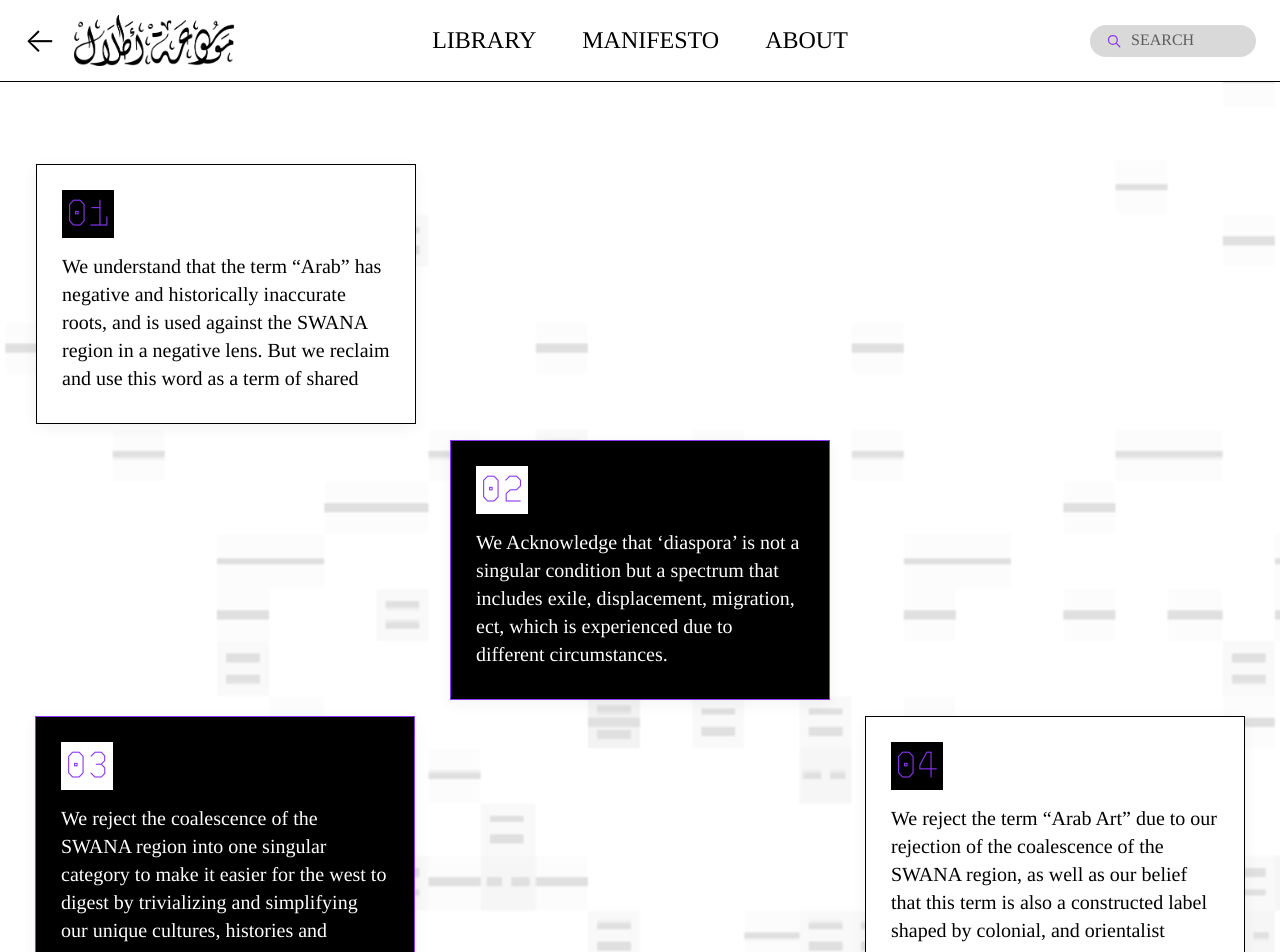
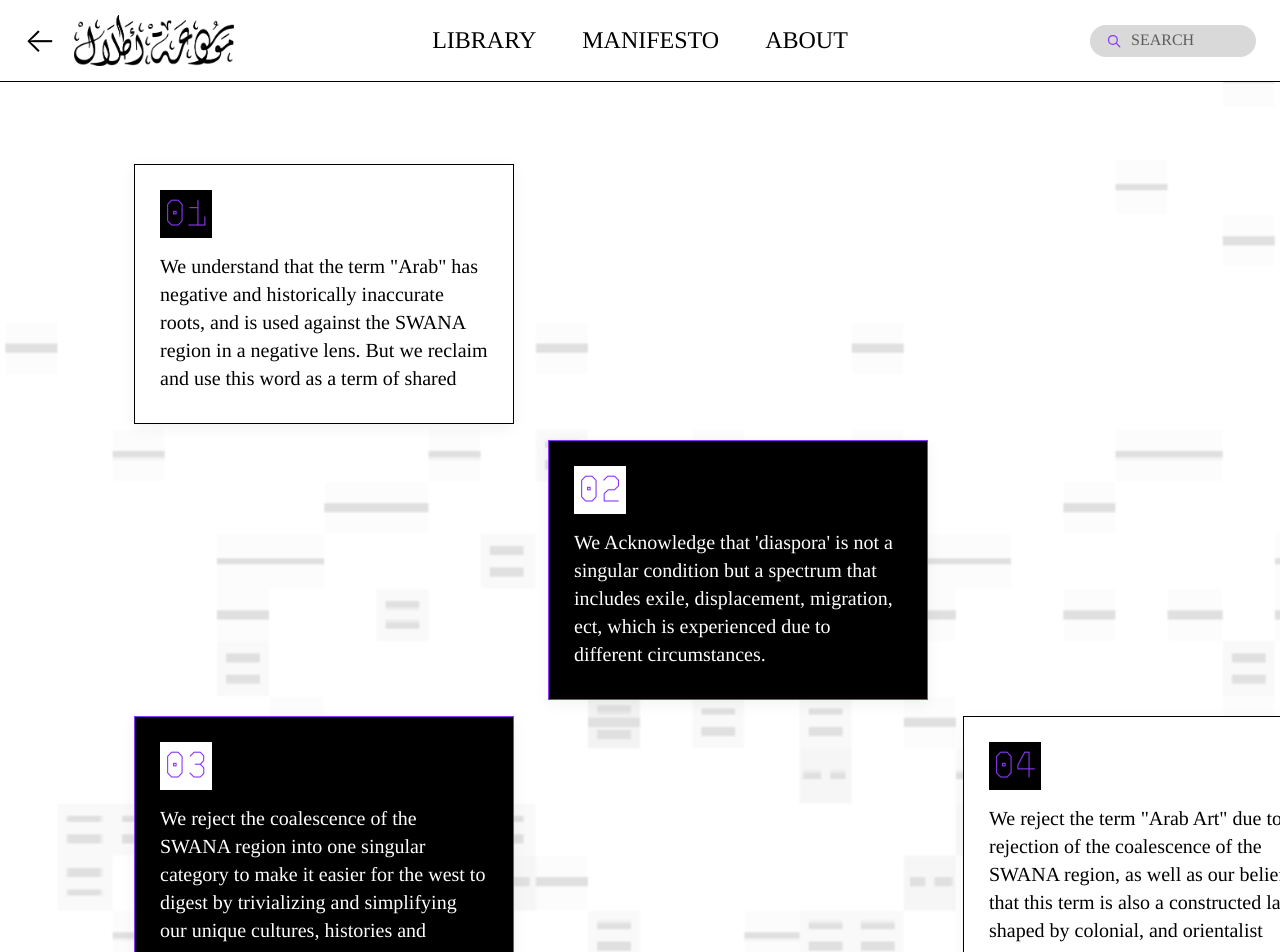
Before and after one commit to omarsamehelsheikh/atlal-archive, a React (Create React App) app in the folder frontend/: page /manifesto in a window 1280 px wide. Shown: the top 952 px of the page. Built offline with nearby package versions, Linux system fonts and the light colour scheme.

Commit message:
manfiesto

```diff
--- a/frontend/src/pages/Manifesto.tsx
+++ b/frontend/src/pages/Manifesto.tsx
@@ -19,63 +19,63 @@ const Manifesto: React.FC = () => {
   const MANIFESTO_CONTENT = [
     {
       id: 1,
-      en: "We understand that the term “Arab” has negative and historically inaccurate roots, and is used against the SWANA region in a negative lens. But we reclaim and use this word as a term of shared solidarity, and struggle.",
+en: `We understand that the term "Arab" has negative and historically inaccurate roots, and is used against the SWANA region in a negative lens. But we reclaim and use this word as a term of shared solidarity, and struggle.`,
       ar: "نحن ندرك أن مصطلح 'عربي' له جذور سلبية وغير دقيقة تاريخياً، ويستخدم ضد منطقة جنوب غرب آسيا وشمال أفريقيا من منظور سلبي. لكننا نستعيد هذه الكلمة ونستخدمها كمصطلح للتضامن المشترك والنضال.",
-      top: 164, left: 36, dark: false
+      top: 164, left: 134, dark: false
     },
     {
       id: 2,
-      en: "We Acknowledge that ‘diaspora’ is not a singular condition but a spectrum that includes exile, displacement, migration, ect, which is experienced due to different circumstances.",
+      en: "We Acknowledge that 'diaspora' is not a singular condition but a spectrum that includes exile, displacement, migration, ect, which is experienced due to different circumstances.",
       ar: "نحن نقر بأن 'الشتات' ليس حالة واحدة بل هو طيف يشمل المنفى، والتهجير، والهجرة، وما إلى ذلك، وهو ما يتم تجربته نتيجة لظروف مختلفة.",
-      top: 440, left: 450, dark: true
+      top: 440, left: 548, dark: true
     },
     {
       id: 3,
       en: "We reject the coalescence of the SWANA region into one singular category to make it easier for the west to digest by trivializing and simplifying our unique cultures, histories and struggles into one mass.",
       ar: "نحن نرفض دمج منطقة جنوب غرب آسيا وشمال أفريقيا في فئة واحدة لتسهيل استيعابها من قبل الغرب من خلال تسخيف وتبسيط ثقافاتنا وتاريخنا ونضالاتنا الفريدة في كتلة واحدة.",
-      top: 716, left: 35, dark: true
+      top: 716, left: 134, dark: true
     },
     {
       id: 4,
-      en: "We reject the term “Arab Art” due to our rejection of the coalescence of the SWANA region, as well as our belief that this term is also a constructed label shaped by colonial, and orientalist powers to oppress and ignore SWANA region's diversity and history by simplifying our existence under a colonial lens.",
+      en: "We reject the term \"Arab Art\" due to our rejection of the coalescence of the SWANA region, as well as our belief that this term is also a constructed label shaped by colonial, and orientalist powers to oppress and ignore SWANA region's diversity and history by simplifying our existence under a colonial lens.",
       ar: "نحن نرفض مصطلح 'الفن العربي' بسبب رفضنا لدمج منطقة جنوب غرب آسيا وشمال أفريقيا، فضلاً عن إيماننا بأن هذا المصطلح هو أيضاً تسمية مستحدثة شكلتها القوى الاستعمارية والاستشراقية لقمع وتجاهل تنوع وتاريخ المنطقة.",
-      top: 716, left: 865, dark: false
+      top: 716, left: 963, dark: false
     },
     {
       id: 5,
       en: "We reject the western gaze entirely, and the idea of it being used as a lens to view our art, history, or expressions for it to be validated or understood.",
       ar: "نحن نرفض النظرة الغربية تماماً، وفكرة استخدامها كعدسة لمشاهدة فننا أو تاريخنا أو تعبيراتنا من أجل التحقق من صحتها أو فهمها.",
-      top: 992, left: 450, dark: true
+      top: 992, left: 548, dark: true
     },
     {
       id: 6,
       en: "We reject any practice that romanticizes, or sanitizes our existence, whether it is our politics, opinions, or art.",
       ar: "نحن نرفض أي ممارسة تضفي طابعاً رومانسياً أو تعقم وجودنا، سواء كان ذلك في سياستنا أو آرائنا أو فننا.",
-      top: 1268, left: 36, dark: false
+      top: 1268, left: 134, dark: false
     },
     {
       id: 7,
       en: "We embrace our design practices that highlight our Arab identities, and put our heritage on the forefront.",
       ar: "نحن نتبنى ممارساتنا التصميمية التي تسلط الضوء على هوياتنا العربية، وتضع تراثنا في المقدمة.",
-      top: 1268, left: 865, dark: true
+      top: 1268, left: 963, dark: true
     },
     {
       id: 8,
       en: "We commit to decentralizing our west through our narratives, and putting forward the beliefs, aims, and experiences of Arabs through their unfiltered words and expressions.",
       ar: "نحن نلتزم باللامركزية عن الغرب من خلال سردياتنا، وتقديم معتقدات وأهداف وتجارب العرب من خلال كلماتهم وتعبيراتهم غير المنقحة.",
-      top: 1544, left: 450, dark: false
+      top: 1544, left: 548, dark: false
     },
     {
       id: 9,
       en: "We aim to maintain integrity and respect in our approach to the different diasporas, ensuring there is no erasing, trivializing or downplaying experiences or painting diaspora as an extreme that it is not.",
       ar: "نحن نهدف إلى الحفاظ على النزاهة والاحترام في نهجنا تجاه الشتات المختلف، مع ضمان عدم محو أو تسخيف التجارب.",
-      top: 1820, left: 36, dark: true
+      top: 1820, left: 134, dark: true
     },
     {
       id: 10,
       en: "We commit to maintain an ethical curation process that preserves context, refuses romanticization or tokenization, and ensures that we honor each artist as a distinct, unique, creative voice.",
       ar: "نحن نلتزم بالحفاظ على عملية تقييم فني أخلاقية تحفظ السياق، وترفض الرومانسية، وتضمن تكريم كل فنان كصوت إبداعي متميز وفريد.",
-      top: 1820, left: 865, dark: false
+      top: 1820, left: 963, dark: false
     }
   ];
 
--- a/frontend/src/services/api.ts
+++ b/frontend/src/services/api.ts
@@ -1,20 +1,20 @@
+import axios from 'axios';
+
+// Force the use of the relative proxy path for the server
+const API = axios.create({
+  baseURL: '/api',
+});
+
 // import axios from 'axios';
 
-// // Force the use of the relative proxy path for the server
+// // Detect if we are running locally (development) or on the server (production)
+// const isLocal = window.location.hostname === 'localhost' || window.location.hostname === '127.0.0.1';
+
 // const API = axios.create({
-//   baseURL: '/api',
+//   // If local, talk directly to the backend port 5000
+//   // If on AWS, use the relative /api path for Nginx
+//   baseURL: isLocal ? 'http://localhost:5000/api' : '/api',
 // });
-
-import axios from 'axios';
-
-// Detect if we are running locally (development) or on the server (production)
-const isLocal = window.location.hostname === 'localhost' || window.location.hostname === '127.0.0.1';
-
-const API = axios.create({
-  // If local, talk directly to the backend port 5000
-  // If on AWS, use the relative /api path for Nginx
-  baseURL: isLocal ? 'http://localhost:5000/api' : '/api',
-});
 
 // ... keep the rest of the safeGet and AdminService code exactly as is
 
```
